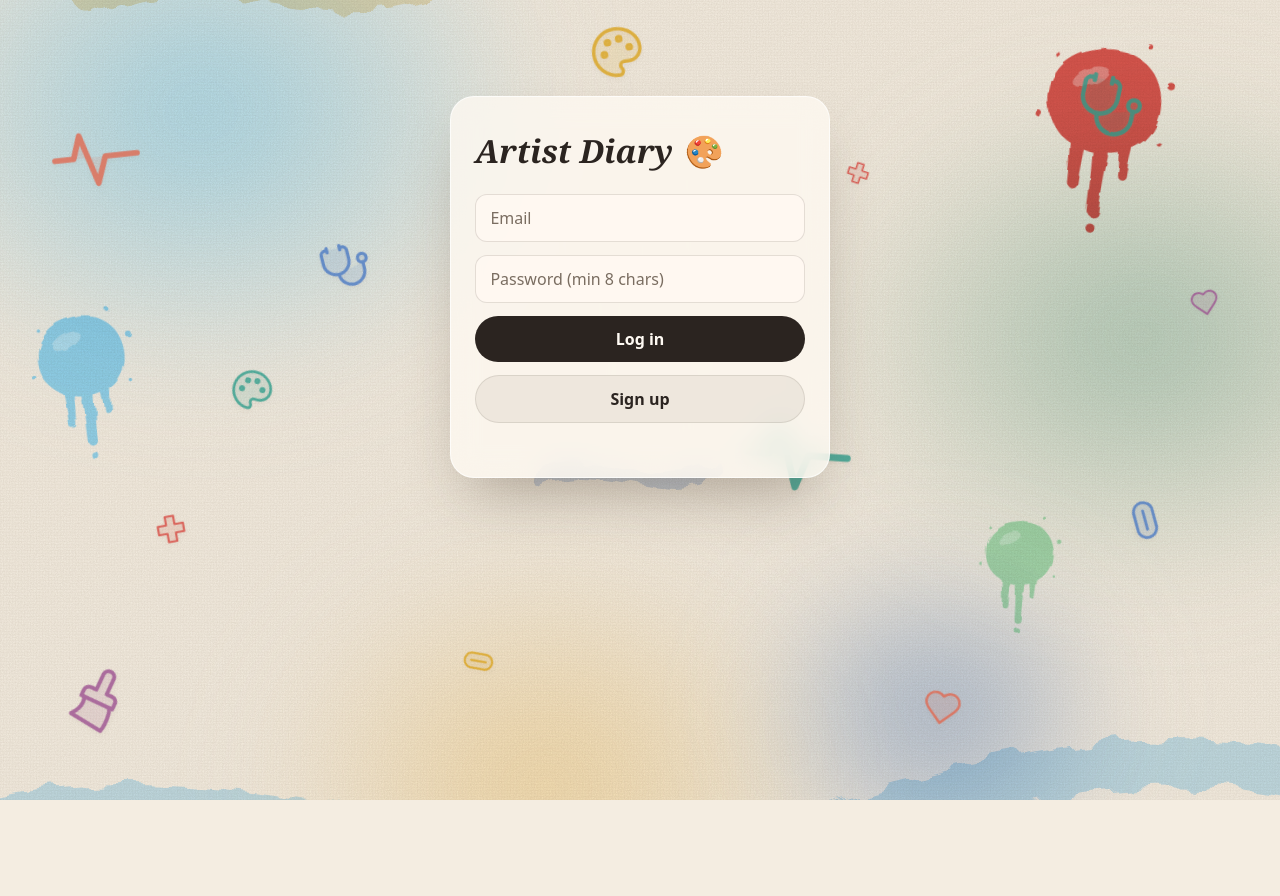
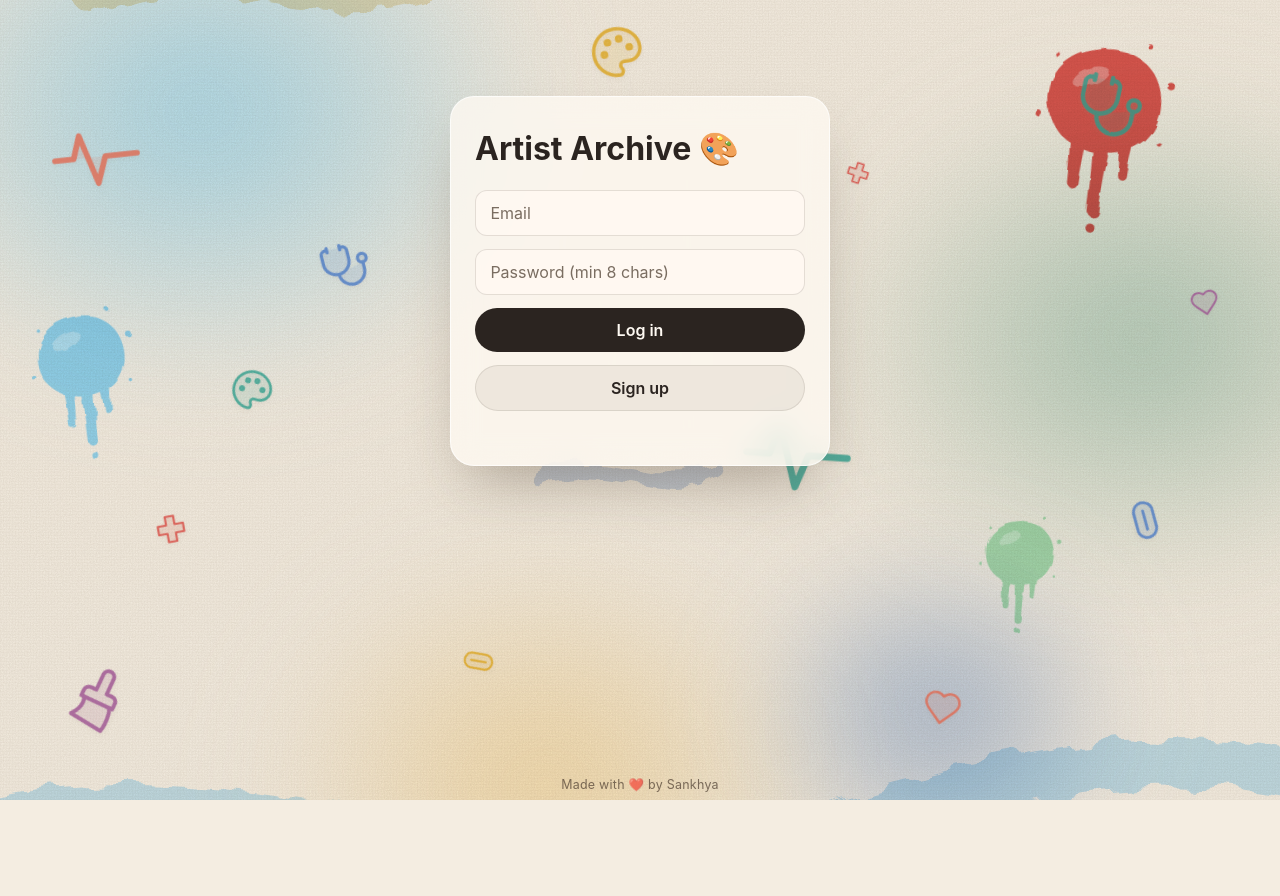
Before and after one commit to ManishJyani/artist_archive, a plain HTML site: page static/index.html in a window 1280 px wide. Drawn offline with Linux system fonts and the light colour scheme; no server answers.

Commit message:
final v1 version

```diff
--- a/static/index.html
+++ b/static/index.html
@@ -1,14 +1,14 @@
 <!doctype html>
 <html>
 <head>
-  <meta charset="utf-8">
+  <meta chset="utf-8">
   <meta name="viewport" content="width=device-width, initial-scale=1">
-  <title>Artist Diary</title>
+  <title>Artist Archive</title>
   <link rel="stylesheet" href="/static/style.css">
 </head>
 <body>
   <main class="card">
-    <h1>Artist Diary 🎨</h1>
+    <h1>Artist Archive 🎨</h1>
     <form id="auth-form">
       <input id="email" type="email" placeholder="Email" required>
       <input id="password" type="password" placeholder="Password (min 8 chars)" minlength="8" required>
@@ -17,6 +17,7 @@
     </form>
     <p id="msg"></p>
   </main>
+  <footer class="credit">Made with ❤️ by Sankhya</footer>
   <script src="/static/background.js"></script>
   <script src="/static/auth.js"></script>
 </body>
--- a/static/style.css
+++ b/static/style.css
@@ -268,3 +268,29 @@ body:has(.stage) { overflow: hidden; }
 }
 .track.dragging .thumb { transition: height .2s; }
 .track:hover::before, .track.dragging::before, .track:hover .thumb, .track.dragging .thumb { height: 6px; }
+
+/* Footer credit: centred at the bottom of every page */
+.credit {
+  position: fixed; left: 0; right: 0; z-index: 40; pointer-events: none;
+  bottom: calc(.5rem + env(safe-area-inset-bottom));
+  text-align: center; font-size: .78rem; letter-spacing: .02em; color: #4a3b2eb3;
+  font-family: Georgia, "Times New Roman", serif; font-style: italic;
+}
+
+/* Diary page: lift the + button, position bar and messages above the footer */
+.fab { bottom: calc(2.4rem + env(safe-area-inset-bottom)); }
+.track { bottom: calc(7.3rem + env(safe-area-inset-bottom)); }
+.toast { bottom: calc(9rem + env(safe-area-inset-bottom)); }
+
+/* Apple's San Francisco (SF Pro) font everywhere */
+:root {
+  --font-apple: -apple-system, BlinkMacSystemFont, "SF Pro Display", "SF Pro Text",
+                "Helvetica Neue", Helvetica, Arial, sans-serif;
+}
+body, input, textarea, button, select,
+.bar h1, .card h1, .credit,
+#upload-form h2, #edit-form h2, .detail-body h2 {
+  font-family: var(--font-apple);
+}
+/* No italics anywhere */
+*, *::before, *::after { font-style: normal !important; }
```
Also changed, not shown: static/diary.html (+2 -1 lines).
